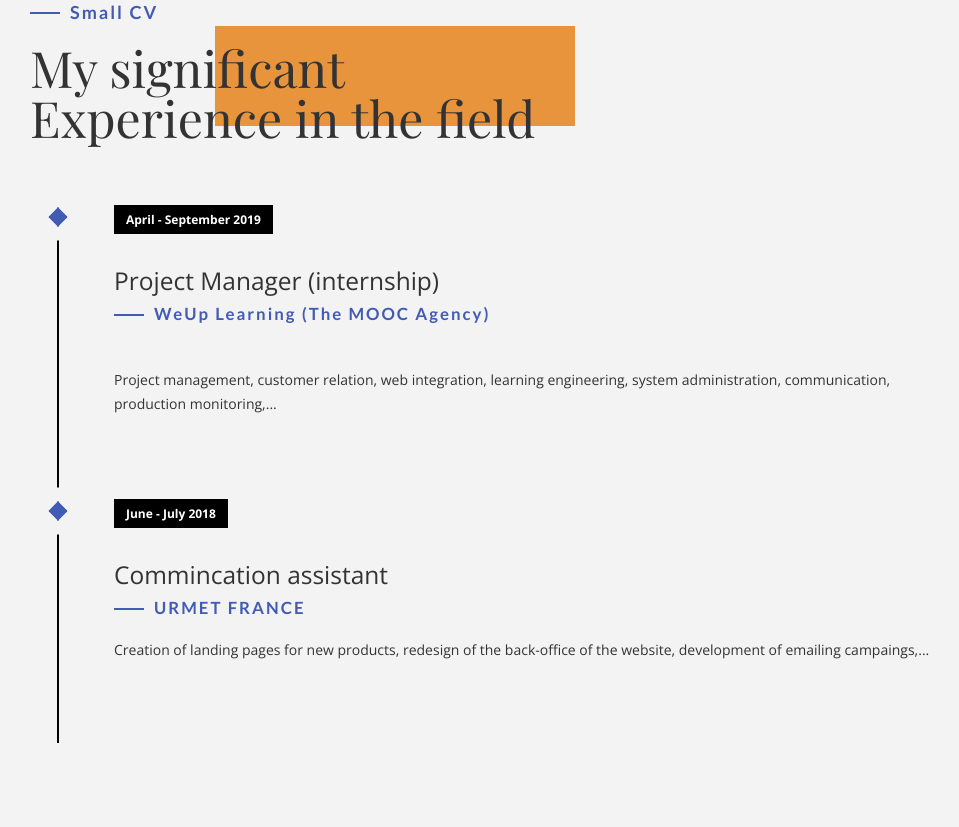
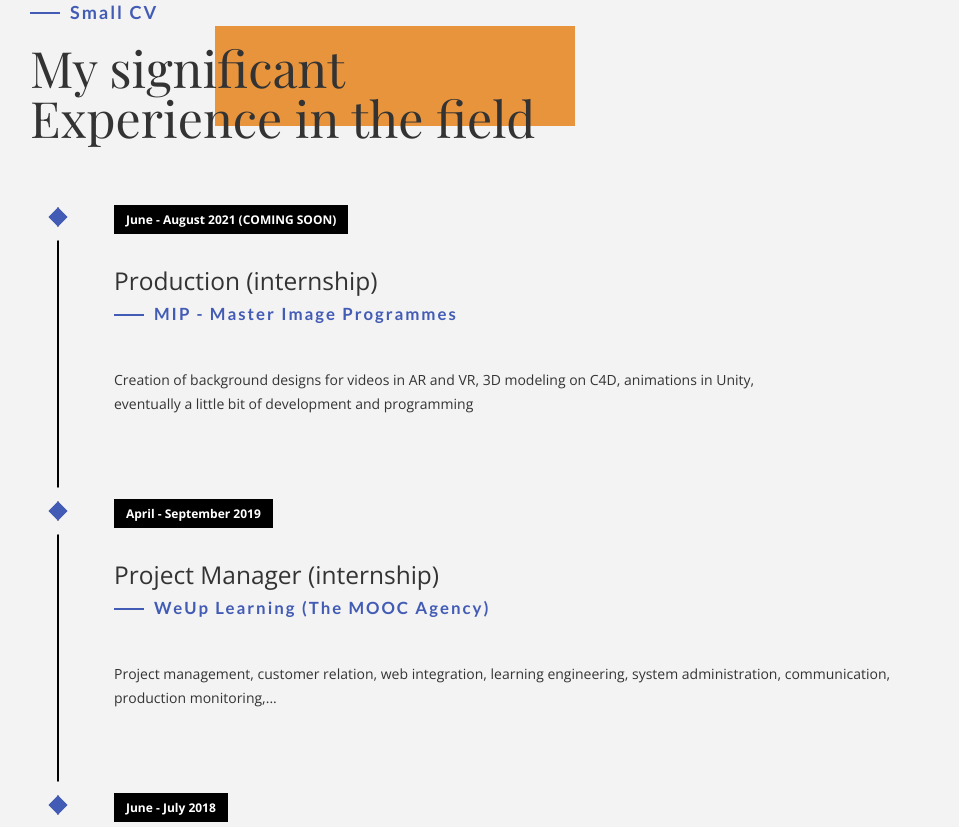
Before and after one commit to ClothildeHuvier/Portfolio, a plain HTML site: page index.html in a window 1280 px wide. Shown: the part 1817-2644 px from the top of the page, without its empty margins (55-1014 px from the left). Drawn offline with nearby package versions, Linux system fonts and the light colour scheme; files whose address does not match are found by name; a web font is replaced by a local one.

Commit message:
Ajout exp

```diff
--- a/index.html
+++ b/index.html
@@ -95,6 +95,15 @@
             </div>
             <div class="col-md-12">
                 <ul class="timeline">
+                    <li class="timeline-event" data-aos="fade-up">
+                        <label class="timeline-event-icon"></label>
+                        <div class="timeline-event-copy">
+                            <p class="timeline-event-thumbnail">June - August 2021 (COMING SOON)</p>
+                            <h3>Production (internship)</h3>
+                            <h4>MIP - Master Image Programmes</h4>
+                                <br>Creation of background designs for videos in AR and VR, 3D modeling on C4D, animations in Unity,<br/>eventually a little bit of development and programming</p>
+                        </div>
+                    </li>
                     <li class="timeline-event" data-aos="fade-up">
                         <label class="timeline-event-icon"></label>
                         <div class="timeline-event-copy">
```
